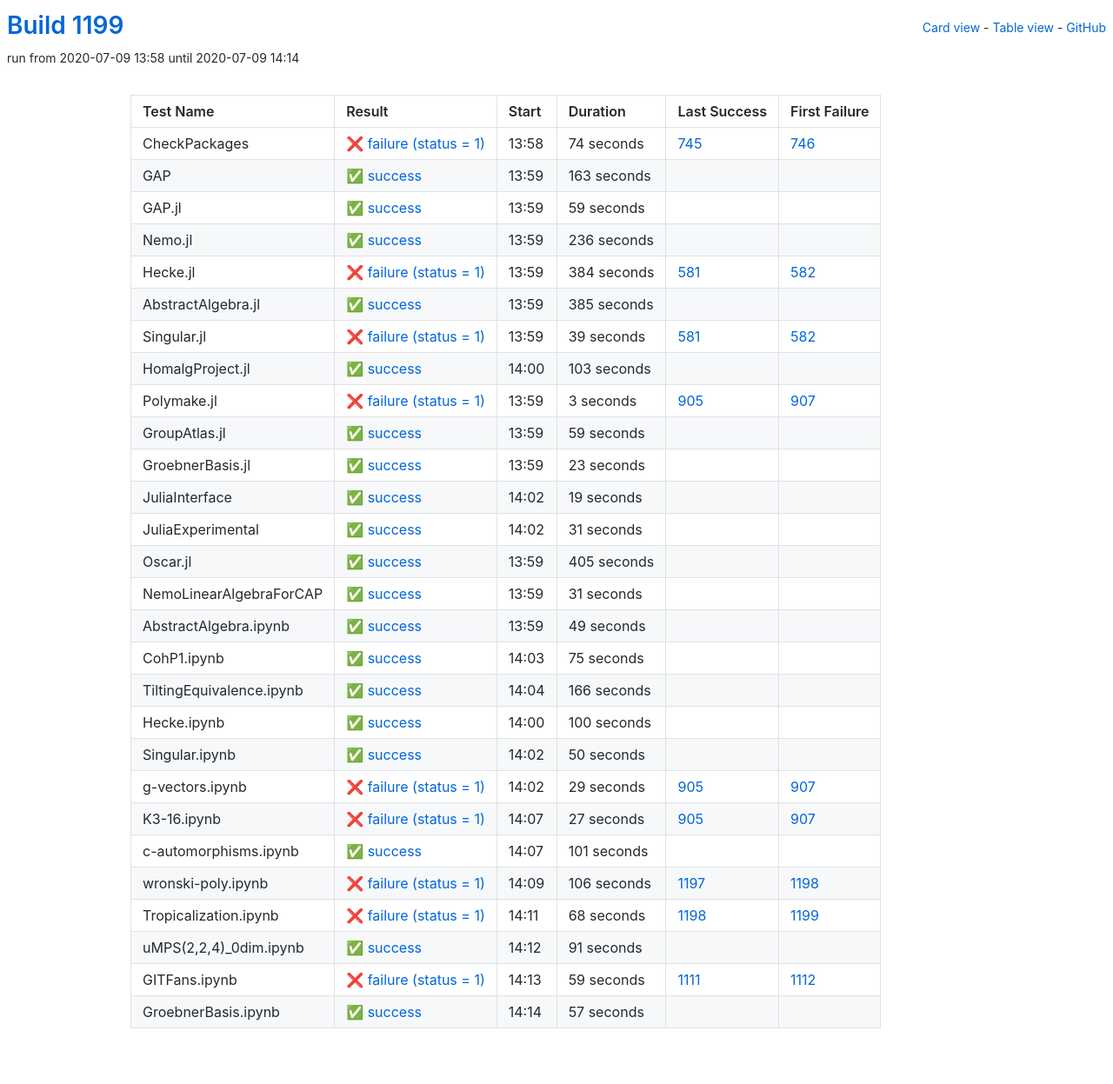
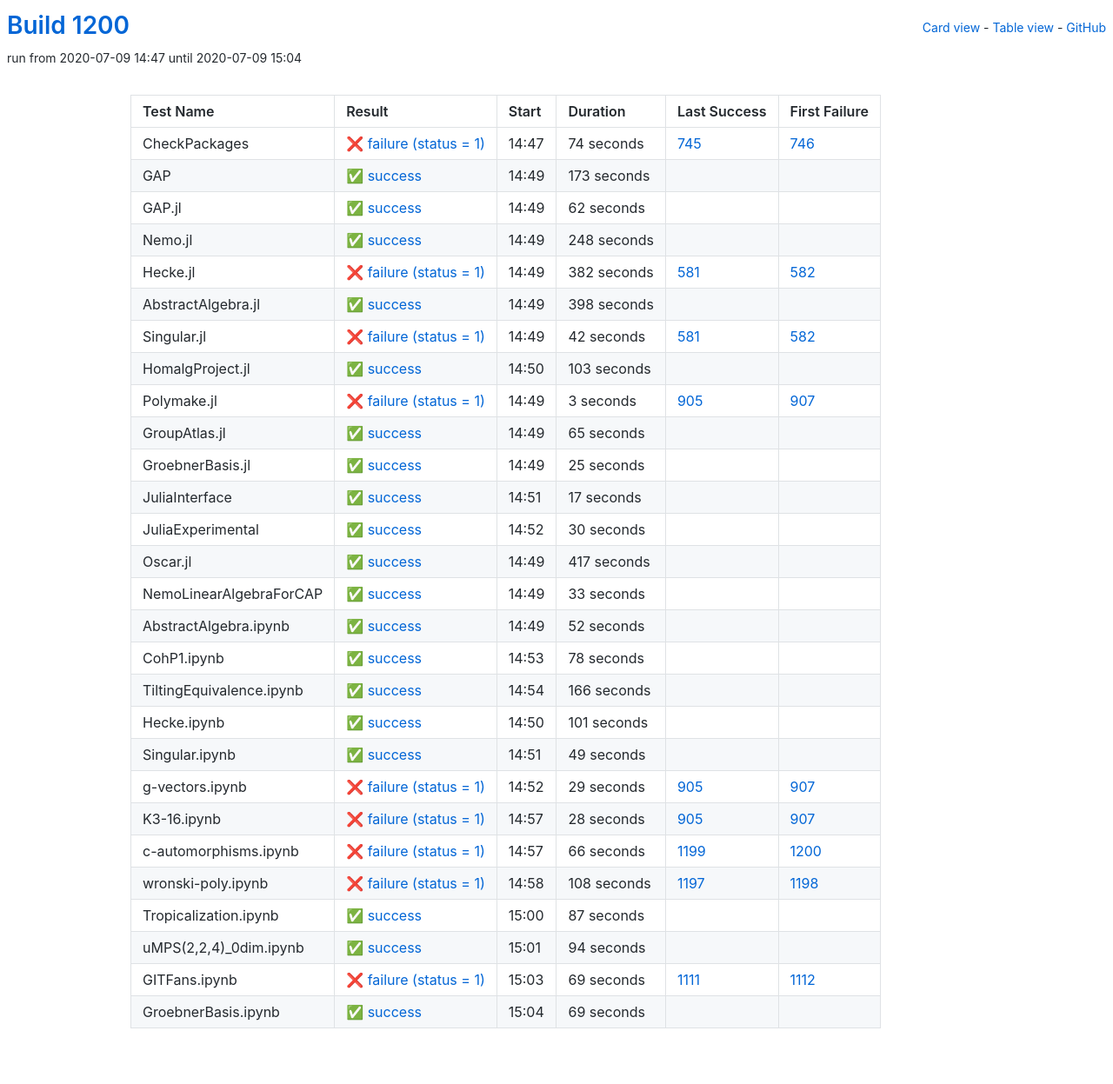
Before and after one commit to oscar-system/oscar-ci-status-1.4, a Jekyll site: the page built from table.html, in a window 1280 px wide. Shown: the whole page at 87% size. Built offline with Jekyll 4.4.1, drawn with Linux system fonts in a browser that asks for light colours.

Commit message:
Build #1200

```diff
--- a/_data/ci.yml
+++ b/_data/ci.yml
@@ -1,6 +1,6 @@
 ---
-build: 1199
-build_url: https://oscarci.mathematik.uni-kl.de/job/oscar-julia-1.4/1199/
+build: 1200
+build_url: https://oscarci.mathematik.uni-kl.de/job/oscar-julia-1.4/1200/
 job: oscar-julia-1.4
 organization: oscar-system
 repo: oscar-ci-status-1.4
@@ -8,8 +8,8 @@ repourl: https://github.com/oscar-system/oscar-ci-status-1.4
 tests:
 - name: CheckPackages
   id: checkpackages
-  log: https://oscarci.mathematik.uni-kl.de/job/oscar-julia-1.4/1199/artifact/logs/build-1199/CheckPackages.log
-  start: 2020-07-09 13:58
+  log: https://oscarci.mathematik.uni-kl.de/job/oscar-julia-1.4/1200/artifact/logs/build-1200/CheckPackages.log
+  start: 2020-07-09 14:47
   success: false
   exitcode: 1
   status: failure
@@ -20,80 +20,80 @@ tests:
   first_failure_url: https://oscarci.mathematik.uni-kl.de/job/oscar-julia-1.4/746/
 - name: GAP
   id: gap
-  log: https://oscarci.mathematik.uni-kl.de/job/oscar-julia-1.4/1199/artifact/logs/build-1199/GAP.log
-  start: 2020-07-09 13:59
+  log: https://oscarci.mathematik.uni-kl.de/job/oscar-julia-1.4/1200/artifact/logs/build-1200/GAP.log
+  start: 2020-07-09 14:49
   success: true
   exitcode: 0
   status: success
-  duration: 163
+  duration: 173
   last_success: false
   last_success_url:
   first_failure: false
   first_failure_url:
 - name: GAP.jl
   id: gap-jl
-  log: https://oscarci.mathematik.uni-kl.de/job/oscar-julia-1.4/1199/artifact/logs/build-1199/GAP.jl.log
-  start: 2020-07-09 13:59
+  log: https://oscarci.mathematik.uni-kl.de/job/oscar-julia-1.4/1200/artifact/logs/build-1200/GAP.jl.log
+  start: 2020-07-09 14:49
   success: true
   exitcode: 0
   status: success
-  duration: 59
+  duration: 62
   last_success: false
   last_success_url:
   first_failure: false
   first_failure_url:
 - name: Nemo.jl
   id: nemo-jl
-  log: https://oscarci.mathematik.uni-kl.de/job/oscar-julia-1.4/1199/artifact/logs/build-1199/Nemo.jl.log
-  start: 2020-07-09 13:59
+  log: https://oscarci.mathematik.uni-kl.de/job/oscar-julia-1.4/1200/artifact/logs/build-1200/Nemo.jl.log
+  start: 2020-07-09 14:49
   success: true
   exitcode: 0
   status: success
-  duration: 236
+  duration: 248
   last_success: false
   last_success_url:
   first_failure: false
   first_failure_url:
 - name: Hecke.jl
   id: hecke-jl
-  log: https://oscarci.mathematik.uni-kl.de/job/oscar-julia-1.4/1199/artifact/logs/build-1199/Hecke.jl.log
-  start: 2020-07-09 13:59
+  log: https://oscarci.mathematik.uni-kl.de/job/oscar-julia-1.4/1200/artifact/logs/build-1200/Hecke.jl.log
+  start: 2020-07-09 14:49
   success: false
   exitcode: 1
   status: failure
-  duration: 384
+  duration: 382
   last_success: 581
   last_success_url: https://oscarci.mathematik.uni-kl.de/job/oscar-julia-1.4/581/
   first_failure: 582
   first_failure_url: https://oscarci.mathematik.uni-kl.de/job/oscar-julia-1.4/582/
 - name: AbstractAlgebra.jl
   id: abstractalgebra-jl
-  log: https://oscarci.mathematik.uni-kl.de/job/oscar-julia-1.4/1199/artifact/logs/build-1199/AbstractAlgebra.jl.log
-  start: 2020-07-09 13:59
+  log: https://oscarci.mathematik.uni-kl.de/job/oscar-julia-1.4/1200/artifact/logs/build-1200/AbstractAlgebra.jl.log
+  start: 2020-07-09 14:49
   success: true
   exitcode: 0
   status: success
-  duration: 385
+  duration: 398
   last_success: false
   last_success_url:
   first_failure: false
   first_failure_url:
 - name: Singular.jl
   id: singular-jl
-  log: https://oscarci.mathematik.uni-kl.de/job/oscar-julia-1.4/1199/artifact/logs/build-1199/Singular.jl.log
-  start: 2020-07-09 13:59
+  log: https://oscarci.mathematik.uni-kl.de/job/oscar-julia-1.4/1200/artifact/logs/build-1200/Singular.jl.log
+  start: 2020-07-09 14:49
   success: false
   exitcode: 1
   status: failure
-  duration: 39
+  duration: 42
   last_success: 581
   last_success_url: https://oscarci.mathematik.uni-kl.de/job/oscar-julia-1.4/581/
   first_failure: 582
   first_failure_url: https://oscarci.mathematik.uni-kl.de/job/oscar-julia-1.4/582/
 - name: HomalgProject.jl
   id: homalgproject-jl
-  log: https://oscarci.mathematik.uni-kl.de/job/oscar-julia-1.4/1199/artifact/logs/build-1199/HomalgProject.jl.log
-  start: 2020-07-09 14:00
+  log: https://oscarci.mathematik.uni-kl.de/job/oscar-julia-1.4/1200/artifact/logs/build-1200/HomalgProject.jl.log
+  start: 2020-07-09 14:50
   success: true
   exitcode: 0
   status: success
@@ -104,8 +104,8 @@ tests:
   first_failure_url:
 - name: Polymake.jl
   id: polymake-jl
-  log: https://oscarci.mathematik.uni-kl.de/job/oscar-julia-1.4/1199/artifact/logs/build-1199/Polymake.jl.log
-  start: 2020-07-09 13:59
+  log: https://oscarci.mathematik.uni-kl.de/job/oscar-julia-1.4/1200/artifact/logs/build-1200/Polymake.jl.log
+  start: 2020-07-09 14:49
   success: false
   exitcode: 1
   status: failure
@@ -116,104 +116,104 @@ tests:
   first_failure_url: https://oscarci.mathematik.uni-kl.de/job/oscar-julia-1.4/907/
 - name: GroupAtlas.jl
   id: groupatlas-jl
-  log: https://oscarci.mathematik.uni-kl.de/job/oscar-julia-1.4/1199/artifact/logs/build-1199/GroupAtlas.jl.log
-  start: 2020-07-09 13:59
+  log: https://oscarci.mathematik.uni-kl.de/job/oscar-julia-1.4/1200/artifact/logs/build-1200/GroupAtlas.jl.log
+  start: 2020-07-09 14:49
   success: true
   exitcode: 0
   status: success
-  duration: 59
+  duration: 65
   last_success: false
   last_success_url:
   first_failure: false
   first_failure_url:
 - name: GroebnerBasis.jl
   id: groebnerbasis-jl
-  log: https://oscarci.mathematik.uni-kl.de/job/oscar-julia-1.4/1199/artifact/logs/build-1199/GroebnerBasis.jl.log
-  start: 2020-07-09 13:59
+  log: https://oscarci.mathematik.uni-kl.de/job/oscar-julia-1.4/1200/artifact/logs/build-1200/GroebnerBasis.jl.log
+  start: 2020-07-09 14:49
   success: true
   exitcode: 0
   status: success
-  duration: 23
+  duration: 25
   last_success: false
   last_success_url:
   first_failure: false
   first_failure_url:
 - name: JuliaInterface
   id: juliainterface
-  log: https://oscarci.mathematik.uni-kl.de/job/oscar-julia-1.4/1199/artifact/logs/build-1199/JuliaInterface.log
-  start: 2020-07-09 14:02
+  log: https://oscarci.mathematik.uni-kl.de/job/oscar-julia-1.4/1200/artifact/logs/build-1200/JuliaInterface.log
+  start: 2020-07-09 14:51
   success: true
   exitcode: 0
   status: success
-  duration: 19
+  duration: 17
   last_success: false
   last_success_url:
   first_failure: false
   first_failure_url:
 - name: JuliaExperimental
   id: juliaexperimental
-  log: https://oscarci.mathematik.uni-kl.de/job/oscar-julia-1.4/1199/artifact/logs/build-1199/JuliaExperimental.log
-  start: 2020-07-09 14:02
+  log: https://oscarci.mathematik.uni-kl.de/job/oscar-julia-1.4/1200/artifact/logs/build-1200/JuliaExperimental.log
+  start: 2020-07-09 14:52
   success: true
   exitcode: 0
   status: success
-  duration: 31
+  duration: 30
   last_success: false
   last_success_url:
   first_failure: false
   first_failure_url:
 - name: Oscar.jl
   id: oscar-jl
-  log: https://oscarci.mathematik.uni-kl.de/job/oscar-julia-1.4/1199/artifact/logs/build-1199/Oscar.jl.log
-  start: 2020-07-09 13:59
+  log: https://oscarci.mathematik.uni-kl.de/job/oscar-julia-1.4/1200/artifact/logs/build-1200/Oscar.jl.log
+  start: 2020-07-09 14:49
   success: true
   exitcode: 0
   status: success
-  duration: 405
+  duration: 417
   last_success: false
   last_success_url:
   first_failure: false
   first_failure_url:
 - name: NemoLinearAlgebraForCAP
   id: nemolinearalgebraforcap
-  log: https://oscarci.mathematik.uni-kl.de/job/oscar-julia-1.4/1199/artifact/logs/build-1199/NemoLinearAlgebraForCAP.log
-  start: 2020-07-09 13:59
+  log: https://oscarci.mathematik.uni-kl.de/job/oscar-julia-1.4/1200/artifact/logs/build-1200/NemoLinearAlgebraForCAP.log
+  start: 2020-07-09 14:49
   success: true
   exitcode: 0
   status: success
-  duration: 31
+  duration: 33
   last_success: false
   last_success_url:
   first_failure: false
   first_failure_url:
 - name: AbstractAlgebra.ipynb
   id: abstractalgebra-ipynb
-  log: https://oscarci.mathematik.uni-kl.de/job/oscar-julia-1.4/1199/artifact/logs/build-1199/AbstractAlgebra.ipynb.log
-  start: 2020-07-09 13:59
+  log: https://oscarci.mathematik.uni-kl.de/job/oscar-julia-1.4/1200/artifact/logs/build-1200/AbstractAlgebra.ipynb.log
+  start: 2020-07-09 14:49
   success: true
   exitcode: 0
   status: success
-  duration: 49
+  duration: 52
   last_success: false
   last_success_url:
   first_failure: false
   first_failure_url:
 - name: CohP1.ipynb
   id: cohp1-ipynb
-  log: https://oscarci.mathematik.uni-kl.de/job/oscar-julia-1.4/1199/artifact/logs/build-1199/CohP1.ipynb.log
-  start: 2020-07-09 14:03
+  log: https://oscarci.mathematik.uni-kl.de/job/oscar-julia-1.4/1200/artifact/logs/build-1200/CohP1.ipynb.log
+  start: 2020-07-09 14:53
   success: true
   exitcode: 0
   status: success
-  duration: 75
+  duration: 78
   last_success: false
   last_success_url:
   first_failure: false
   first_failure_url:
 - name: TiltingEquivalence.ipynb
   id: tiltingequivalence-ipynb
-  log: https://oscarci.mathematik.uni-kl.de/job/oscar-julia-1.4/1199/artifact/logs/build-1199/TiltingEquivalence.ipynb.log
-  start: 2020-07-09 14:04
+  log: https://oscarci.mathematik.uni-kl.de/job/oscar-julia-1.4/1200/artifact/logs/build-1200/TiltingEquivalence.ipynb.log
+  start: 2020-07-09 14:54
   success: true
   exitcode: 0
   status: success
@@ -224,32 +224,32 @@ tests:
   first_failure_url:
 - name: Hecke.ipynb
   id: hecke-ipynb
-  log: https://oscarci.mathematik.uni-kl.de/job/oscar-julia-1.4/1199/artifact/logs/build-1199/Hecke.ipynb.log
-  start: 2020-07-09 14:00
+  log: https://oscarci.mathematik.uni-kl.de/job/oscar-julia-1.4/1200/artifact/logs/build-1200/Hecke.ipynb.log
+  start: 2020-07-09 14:50
   success: true
   exitcode: 0
   status: success
-  duration: 100
+  duration: 101
   last_success: false
   last_success_url:
   first_failure: false
   first_failure_url:
 - name: Singular.ipynb
   id: singular-ipynb
-  log: https://oscarci.mathematik.uni-kl.de/job/oscar-julia-1.4/1199/artifact/logs/build-1199/Singular.ipynb.log
-  start: 2020-07-09 14:02
+  log: https://oscarci.mathematik.uni-kl.de/job/oscar-julia-1.4/1200/artifact/logs/build-1200/Singular.ipynb.log
+  start: 2020-07-09 14:51
   success: true
   exitcode: 0
   status: success
-  duration: 50
+  duration: 49
   last_success: false
   last_success_url:
   first_failure: false
   first_failure_url:
 - name: g-vectors.ipynb
   id: g-vectors-ipynb
-  log: https://oscarci.mathematik.uni-kl.de/job/oscar-julia-1.4/1199/artifact/logs/build-1199/g-vectors.ipynb.log
-  start: 2020-07-09 14:02
+  log: https://oscarci.mathematik.uni-kl.de/job/oscar-julia-1.4/1200/artifact/logs/build-1200/g-vectors.ipynb.log
+  start: 2020-07-09 14:52
   success: false
   exitcode: 1
   status: failure
@@ -260,84 +260,84 @@ tests:
   first_failure_url: https://oscarci.mathematik.uni-kl.de/job/oscar-julia-1.4/907/
 - name: K3-16.ipynb
   id: k3-16-ipynb
-  log: https://oscarci.mathematik.uni-kl.de/job/oscar-julia-1.4/1199/artifact/logs/build-1199/K3-16.ipynb.log
-  start: 2020-07-09 14:07
+  log: https://oscarci.mathematik.uni-kl.de/job/oscar-julia-1.4/1200/artifact/logs/build-1200/K3-16.ipynb.log
+  start: 2020-07-09 14:57
   success: false
   exitcode: 1
   status: failure
-  duration: 27
+  duration: 28
   last_success: 905
   last_success_url: https://oscarci.mathematik.uni-kl.de/job/oscar-julia-1.4/905/
   first_failure: 907
   first_failure_url: https://oscarci.mathematik.uni-kl.de/job/oscar-julia-1.4/907/
 - name: c-automorphisms.ipynb
   id: c-automorphisms-ipynb
-  log: https://oscarci.mathematik.uni-kl.de/job/oscar-julia-1.4/1199/artifact/logs/build-1199/c-automorphisms.ipynb.log
-  start: 2020-07-09 14:07
-  success: true
-  exitcode: 0
-  status: success
-  duration: 101
-  last_success: false
-  last_success_url:
-  first_failure: false
-  first_failure_url:
-- name: wronski-poly.ipynb
-  id: wronski-poly-ipynb
-  log: https://oscarci.mathematik.uni-kl.de/job/oscar-julia-1.4/1199/artifact/logs/build-1199/wronski-poly.ipynb.log
-  start: 2020-07-09 14:09
+  log: https://oscarci.mathematik.uni-kl.de/job/oscar-julia-1.4/1200/artifact/logs/build-1200/c-automorphisms.ipynb.log
+  start: 2020-07-09 14:57
   success: false
   exitcode: 1
   status: failure
-  duration: 106
+  duration: 66
+  last_success: 1199
+  last_success_url: https://oscarci.mathematik.uni-kl.de/job/oscar-julia-1.4/1199/
+  first_failure: 1200
+  first_failure_url: https://oscarci.mathematik.uni-kl.de/job/oscar-julia-1.4/1200/
+- name: wronski-poly.ipynb
+  id: wronski-poly-ipynb
+  log: https://oscarci.mathematik.uni-kl.de/job/oscar-julia-1.4/1200/artifact/logs/build-1200/wronski-poly.ipynb.log
+  start: 2020-07-09 14:58
+  success: false
+  exitcode: 1
+  status: failure
+  duration: 108
   last_success: 1197
   last_success_url: https://oscarci.mathematik.uni-kl.de/job/oscar-julia-1.4/1197/
   first_failure: 1198
   first_failure_url: https://oscarci.mathematik.uni-kl.de/job/oscar-julia-1.4/1198/
 - name: Tropicalization.ipynb
   id: tropicalization-ipynb
-  log: https://oscarci.mathematik.uni-kl.de/job/oscar-julia-1.4/1199/artifact/logs/build-1199/Tropicalization.ipynb.log
-  start: 2020-07-09 14:11
-  success: false
-  exitcode: 1
-  status: failure
-  duration: 68
-  last_success: 1198
-  last_success_url: https://oscarci.mathematik.uni-kl.de/job/oscar-julia-1.4/1198/
-  first_failure: 1199
-  first_failure_url: https://oscarci.mathematik.uni-kl.de/job/oscar-julia-1.4/1199/
-- name: uMPS(2,2,4)_0dim.ipynb
-  id: umps-2-2-4-0dim-ipynb
-  log: https://oscarci.mathematik.uni-kl.de/job/oscar-julia-1.4/1199/artifact/logs/build-1199/uMPS-2-2-4-_0dim.ipynb.log
-  start: 2020-07-09 14:12
+  log: https://oscarci.mathematik.uni-kl.de/job/oscar-julia-1.4/1200/artifact/logs/build-1200/Tropicalization.ipynb.log
+  start: 2020-07-09 15:00
   success: true
   exitcode: 0
   status: success
-  duration: 91
+  duration: 87
+  last_success: false
+  last_success_url:
+  first_failure: false
+  first_failure_url:
+- name: uMPS(2,2,4)_0dim.ipynb
+  id: umps-2-2-4-0dim-ipynb
+  log: https://oscarci.mathematik.uni-kl.de/job/oscar-julia-1.4/1200/artifact/logs/build-1200/uMPS-2-2-4-_0dim.ipynb.log
+  start: 2020-07-09 15:01
+  success: true
+  exitcode: 0
+  status: success
+  duration: 94
   last_success: false
   last_success_url:
   first_failure: false
   first_failure_url:
 - name: GITFans.ipynb
   id: gitfans-ipynb
-  log: https://oscarci.mathematik.uni-kl.de/job/oscar-julia-1.4/1199/artifact/logs/build-1199/GITFans.ipynb.log
-  start: 2020-07-09 14:13
+  log: https://oscarci.mathematik.uni-kl.de/job/oscar-julia-1.4/1200/artifact/logs/build-1200/GITFans.ipynb.log
+  start: 2020-07-09 15:03
   success: false
   exitcode: 1
   status: failure
-  duration: 59
+  duration: 69
   last_success: 1111
   last_success_url: https://oscarci.mathematik.uni-kl.de/job/oscar-julia-1.4/1111/
   first_failure: 1112
   first_failure_url: https://oscarci.mathematik.uni-kl.de/job/oscar-julia-1.4/1112/
 - name: GroebnerBasis.ipynb
   id: groebnerbasis-ipynb
-  log: https://oscarci.mathematik.uni-kl.de/job/oscar-julia-1.4/1199/artifact/logs/build-1199/GroebnerBasis.ipynb.log
-  start: 2020-07-09 14:14
+  log: https://oscarci.mathematik.uni-kl.de/job/oscar-julia-1.4/1200/artifact/logs/build-1200/GroebnerBasis.ipynb.log
+  start: 2020-07-09 15:04
   success: true
   exitcode: 0
   status: success
-  duration: 57
+  duration: 69
   last_success: false
   last_success_url:
   first_failure: false
```
Also changed, not shown: README.md.
